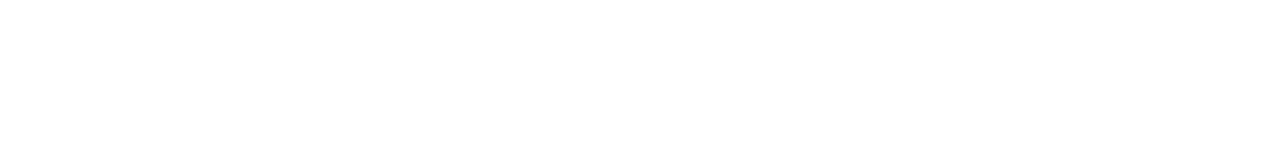
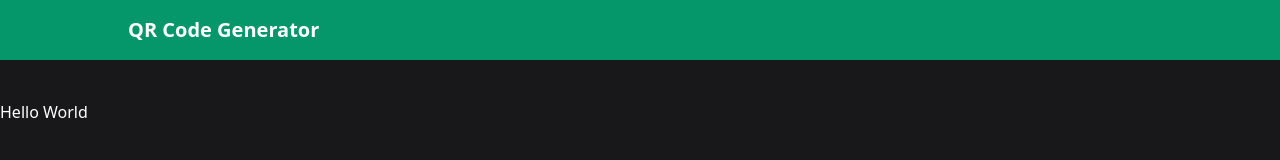
Before and after one commit to sayedcse/QR-Code-Generator, a plain HTML site: page index.html in a window 1280 px wide. Drawn offline with nearby package versions, Linux system fonts and the light colour scheme.

Commit message:
Headers done

```diff
--- a/index.html
+++ b/index.html
@@ -19,5 +19,16 @@
         <!-- CSS Styles  -->
         <link rel="stylesheet" href="style.css" />
     </head>
-    <body></body>
+    <body class="bg-zinc-900 text-white">
+        <header class="bg-emerald-600 p-4 mb-10">
+            <div class="max-w-5xl m-auto">
+                <div class="text-xl font-bold text-white">
+                    QR Code Generator
+                </div>
+            </div>
+        </header>
+        <main>
+            <h1>Hello World</h1>
+        </main>
+    </body>
 </html>
```
